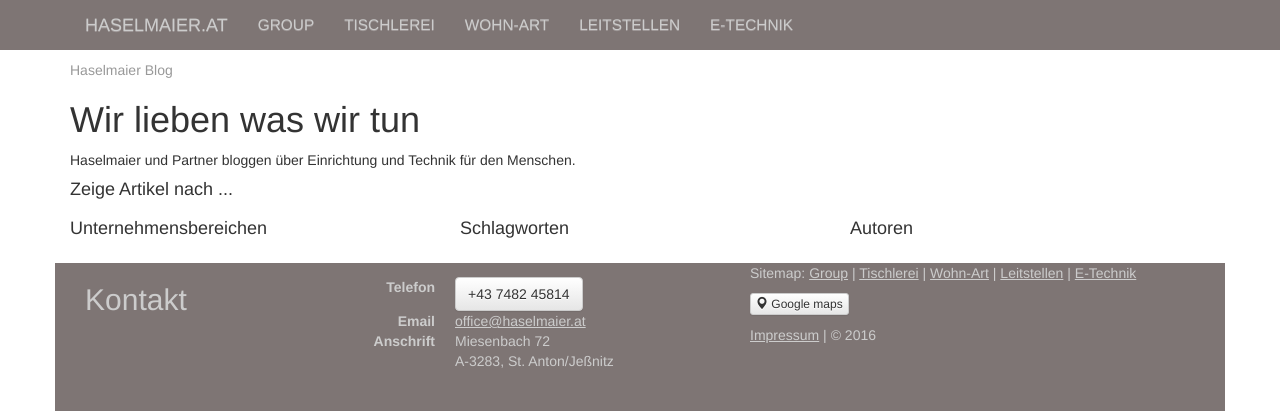
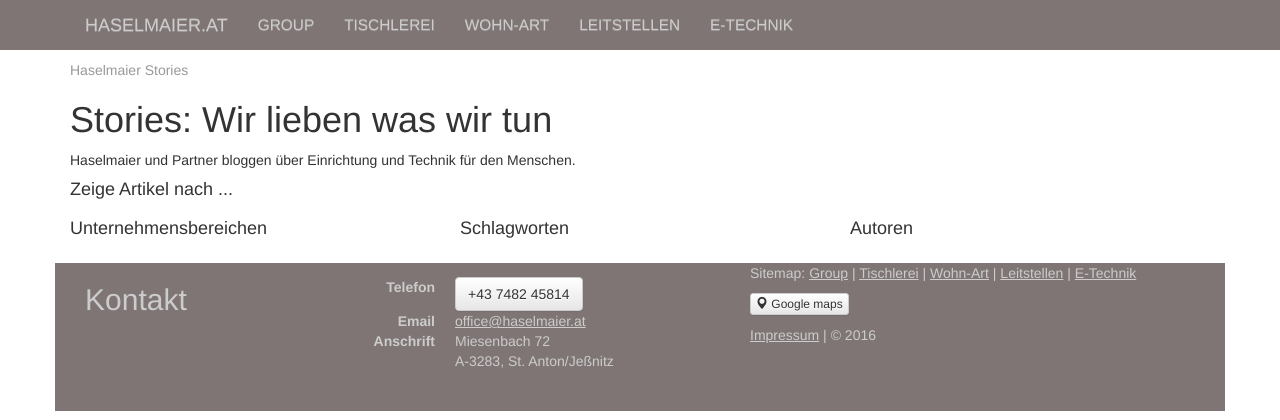
Before and after one commit to mathiasfrey/haselmaier.at, a Django app: template dj_hasel/haselsite/templates/haselsite/blog.html in a window 1280 px wide. Shown: the top 420 px of the page. Run offline with Django 3.2, Linux system fonts and the light colour scheme; the template is opened without the code that fills it, so the values that code supplies are empty; parts of the project's set-up code (start-up, migrations or seed data) failed here and were passed over; some libraries are stand-ins or nearby versions.

Commit message:
changed "blog" to "stories"

```diff
--- a/dj_hasel/haselsite/templates/haselsite/blog.html
+++ b/dj_hasel/haselsite/templates/haselsite/blog.html
@@ -28,9 +28,9 @@
 
 <div id="blogcontainer" >
 
-    <p class="breadcrumbs">Haselmaier Blog </p>
+    <p class="breadcrumbs">Haselmaier Stories </p>
 
-    <h1>Wir lieben was wir tun</h1>
+    <h1>Stories: Wir lieben was wir tun</h1>
     <p class="blog_text">
         Haselmaier und Partner bloggen über Einrichtung und Technik für den Menschen.
     </p>
--- a/dj_hasel/haselsite/templates/haselsite/home.html
+++ b/dj_hasel/haselsite/templates/haselsite/home.html
@@ -60,7 +60,7 @@
                 Jetzt neu: Haselmaier bloggt!
             </p>
             <a class="enable_tooltip" href="{% url "blog" %}" data-toggle="tooltip" data-placement="bottom"
-                                          title="Haselmaier bloggt über Einrichtung und Technik für den Menschen"><div class="subbrand blog"><h1><i class="glyphicon glyphicon-chevron-right"></i> Blog</h1></div></a></div>
+                                          title="Haselmaier bloggt über Einrichtung und Technik für den Menschen"><div class="subbrand blog"><h1><i class="glyphicon glyphicon-chevron-right"></i> Stories</h1></div></a></div>
 
         </div>
     </div>
```
Also changed, not shown: dj_hasel/haselsite/urls.py (+16 -5 lines).
